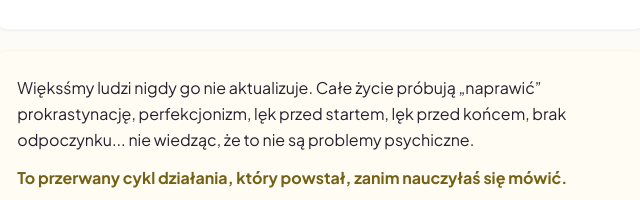
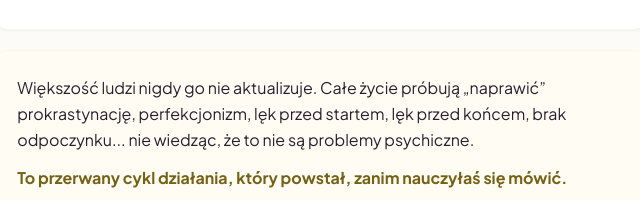
Before and after one commit to PsychologJolaKaluzna/Testy, a plain HTML site: page metoda5f.html in a window 1280 px wide. Shown: the part 2039-2239 px from the top of the page, 319-959 px from the left. Drawn offline with nearby package versions, Linux system fonts and the light colour scheme; a web font is replaced by a local one.

Commit message:
Update metoda5f.html

```diff
--- a/metoda5f.html
+++ b/metoda5f.html
@@ -416,7 +416,7 @@
 
                     <div class="bg-yellowLight/50 p-6 rounded-2xl border border-yellowMedium/10 space-y-3 max-w-2xl mx-auto">
                         <p class="leading-relaxed">
-                            Więksśmy ludzi nigdy go&nbsp;nie aktualizuje. Całe życie próbują „naprawić” prokrastynację, perfekcjonizm, lęk przed startem, lęk przed końcem, brak odpoczynku... nie wiedząc, że to&nbsp;nie są&nbsp;problemy psychiczne.
+                            Większość ludzi nigdy go&nbsp;nie aktualizuje. Całe życie próbują „naprawić” prokrastynację, perfekcjonizm, lęk przed startem, lęk przed końcem, brak odpoczynku... nie wiedząc, że&nbsp;to nie są&nbsp;problemy psychiczne.
                         </p>
                         <p class="font-bold text-yellowDark leading-relaxed">
                             To&nbsp;przerwany cykl działania, który powstał, zanim nauczyłaś się mówić.
```
